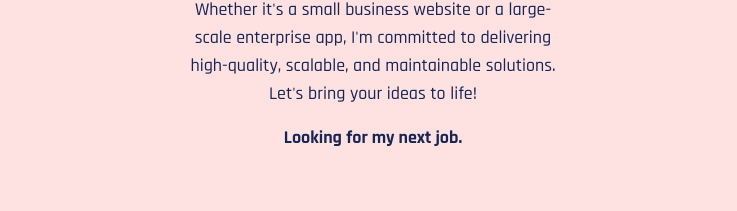
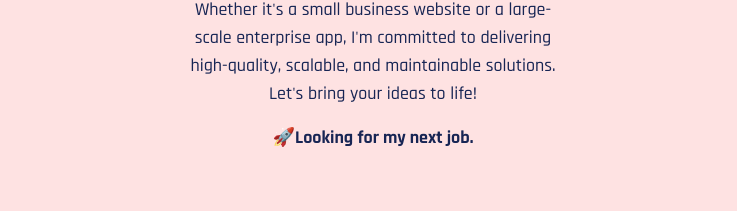
Before and after one commit to stephenkati/Professional-portfolio-v2, a React (Vite) app: page / in a window 1280 px wide. Shown: the part 1738-1949 px from the top of the page, without its empty margins (267-1004 px from the left). Built offline with nearby package versions, Linux system fonts and the light colour scheme.

Commit message:
Add rocket and setup intersection anime

```diff
--- a/src/components/About.jsx
+++ b/src/components/About.jsx
@@ -1,12 +1,20 @@
-import React from 'react'
+import React from 'react';
+import { useInView } from 'react-intersection-observer';
 
 const About = () => {
+  const { ref, inView } = useInView({"triggerOnce": true});
+
   return (
     <div className="flex flex-col text-center justify-center gap-4 px-4 py-10 items-center text-blue-950" id="about">
       <h3 className="text-3xl font-bold slide-in">About me</h3>
       <p className="text-lg bg-blue-950 text-white p-1 rounded-lg">Full Stack developer with a passion for Ruby on Rails.</p>
       <p className="max-w-sm text-center text-lg">Whether it's a small business website or a large-scale enterprise app, I'm committed to delivering high-quality, scalable, and maintainable solutions. Let's bring your ideas to life!</p>
-      <p className="font-bold text-lg">Looking for my next job.</p>
+      <p className="font-bold text-lg">
+        <span className={`rocket ${inView ? "animateRocket" : ''}`} ref={ref}>
+          🚀
+        </span>
+        Looking for my next job.
+      </p>
     </div>
   )
 }
```
